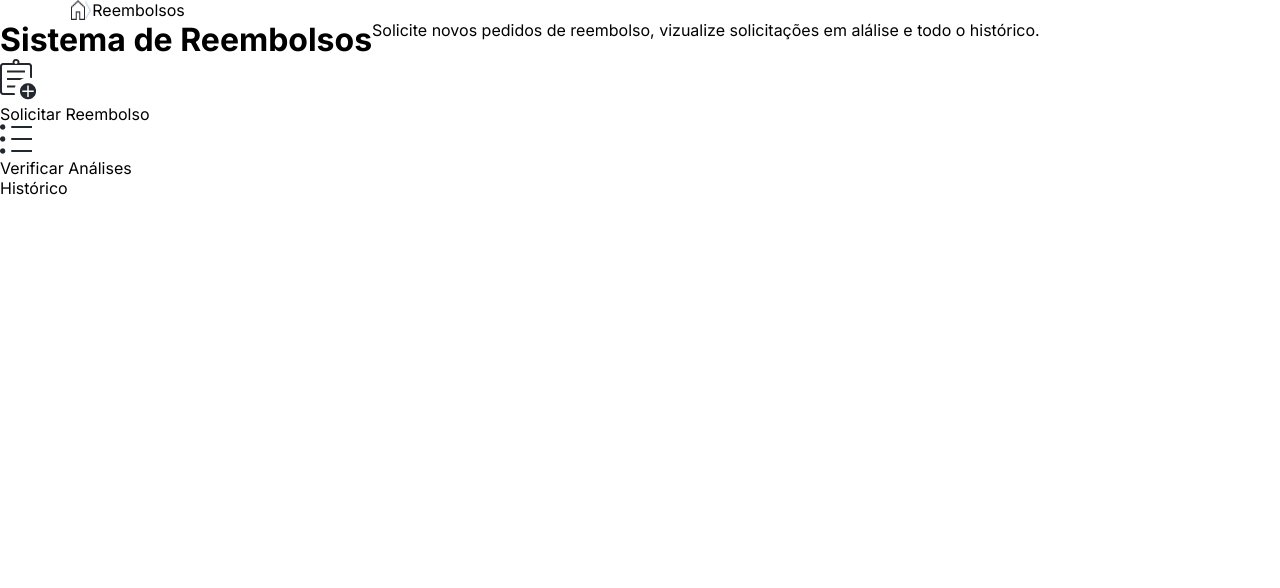
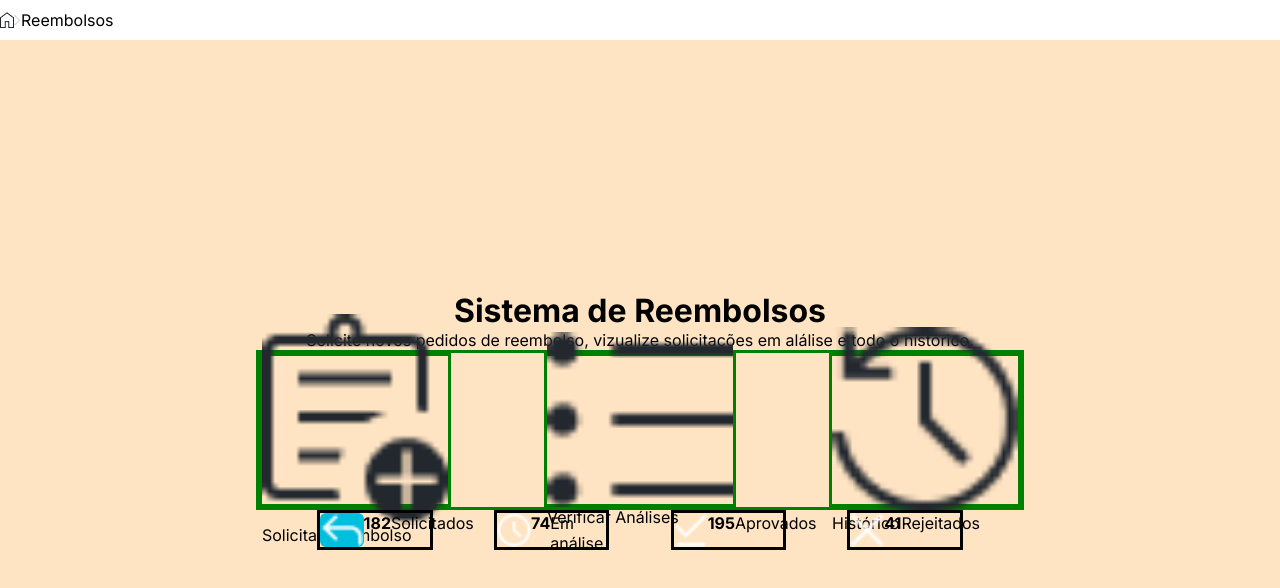
Before and after one commit to Gabrielsvdata/Sispar-Frontend, a React (Vite) app: page /reembolsos in a window 1280 px wide. Shown: the top 588 px of the page. Built offline with nearby package versions, Linux system fonts and the light colour scheme.

Commit message:
finalizando tela reembolso

```diff
--- a/src/components/reembolsos/Reembolsos.jsx
+++ b/src/components/reembolsos/Reembolsos.jsx
@@ -1,14 +1,14 @@
 import styles from "./Reembolsos.module.scss"
 import Home from "../../assets/Dashboard/home header.png"
 import Seta from "../../assets/Dashboard/Vector.png"
-import SolicitarReembolso from "../../assets/Dashboard/Solicitar - Reembolso.png"
 import Análise from "../../assets/Dashboard/Análises.png"
 import NumeroAnálise from "../../assets/Dashboard/N-Análises.png"
 import NumeroAprovados from "../../assets/Dashboard/N-Aprovados.png"
 import NumeroRejeitados from "../../assets/Dashboard/N-Rejeitados.png"
-import NumerosSolicitados from "../../assets/Dashboard/N-Solicitados.png"
+import NumeroSolicitados from "../../assets/Dashboard/N-Solicitados.png"
 import SisAtualizado from "../../assets/Dashboard/Sistema-atualizado.png"
-
+import SolicitarHistorico from "../../assets/Dashboard/Solicitar - Histórico.png"
+import SolicitarReembolso from "../../assets/Dashboard/Solicitar - Reembolso.png"
 
 function Reembolsos() {
     return (
@@ -19,10 +19,10 @@ function Reembolsos() {
                 <p>Reembolsos</p>
             </header>
 
-            <main>
+            <main className={styles.mainReembolsos}>
                 <h1>Sistema de Reembolsos</h1>
                 <p>Solicite novos pedidos de reembolso, vizualize solicitações em alálise e todo o histórico.</p>
-            </main>
+
 
                 <section className={styles.containerCards}>
 
@@ -37,9 +37,38 @@ function Reembolsos() {
                     </article>
 
                     <article className={styles.card}>
+                        <img src={SolicitarHistorico} alt="" />
                         <p>Histórico</p>
                     </article>
                 </section>
+
+                <section className={styles.containerStatus}>
+                    <div>
+                    <img className={styles.imgSolicitados} src={NumeroSolicitados} alt="" />
+                    <h4>182</h4>
+                    <p>Solicitados</p>
+                    </div>
+
+                    <div>
+                    <img className={styles.imgAnalises} src={NumeroAnálise} alt="" />
+                    <h4>74</h4>
+                    <p>Em análise</p>
+                    </div>
+
+                    <div>
+                    <img className={styles.imgAprovados} src={NumeroAprovados} alt="" />
+                    <h4>195</h4>
+                    <p>Aprovados</p>
+                    </div>
+
+                    <div>
+                    <img className={styles.imgRejeitados} src={NumeroRejeitados} alt="" />
+                    <h4>41</h4>
+                    <p>Rejeitados</p>
+                    </div>
+                </section>
+            </main>
+
         </div>
     )
 }
--- a/src/components/reembolsos/Reembolsos.module.scss
+++ b/src/components/reembolsos/Reembolsos.module.scss
@@ -1,5 +1,56 @@
-header{
-    width: 20vw;
+header {
+    width: 5vw;
+    height: 5vh;
     display: flex;
+    justify-content: space-evenly;
+    align-items: center;
+
+}
+
+.mainReembolsos {
+    display: flex;
+    flex-direction: column;
+    align-items: center;
+    justify-content: center;
+    height: 95vh;
+    background-color: bisque;
+
+}
+
+.containerCards {
+    border: solid green;
+    display: flex;
+    justify-content: space-between;
+    height: 20vh;
+    width: 60%;
+}
+
+article {
+    border: solid green;
+    width: 15vw;
+    display: flex;
+    flex-direction: column;
     justify-content: center;
 }
+
+.containerStatus {
+    width: 60%;
+    display: flex;
+    justify-content: space-evenly;
+    align-items: center;
+
+
+    div {
+        border: solid;
+        width: 15%;
+        height: 5vh;
+        display: flex;
+        justify-content: space-evenly;
+    }
+}
+
+.imgSolicitados {
+    background-color: #00BEDD;
+    border-radius: 6px;
+    padding: 1px;
+}
```
Lines whose indentation alone changed are shown as unchanged.
